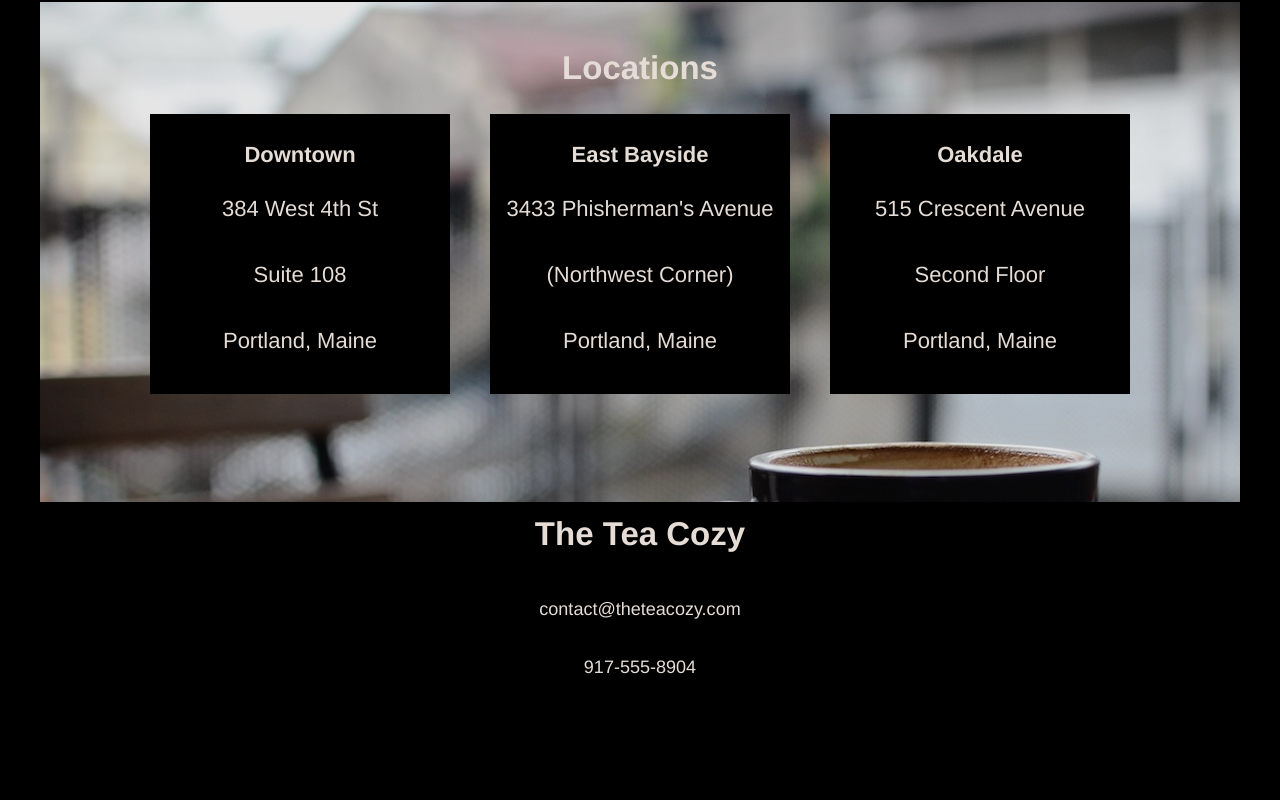
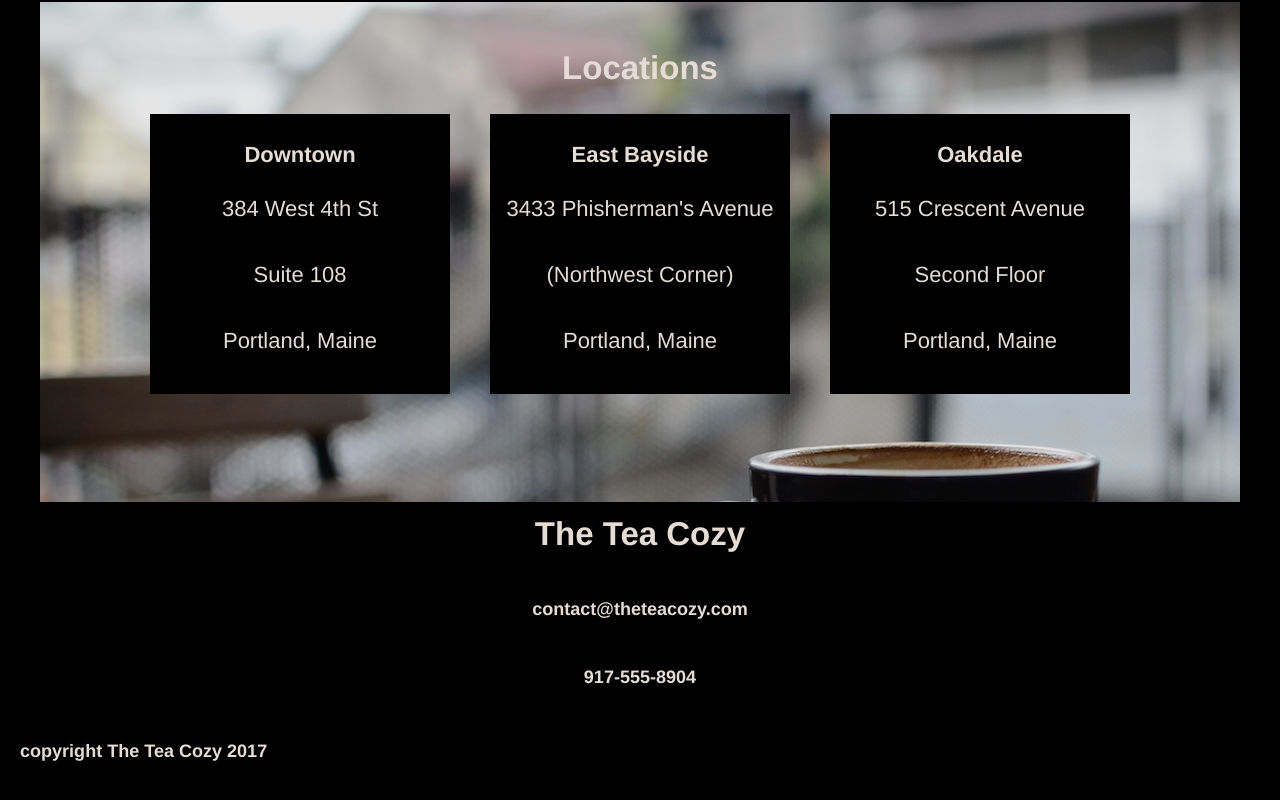
Before and after one commit to Islamkhan212/teacozy, a plain HTML site: page index.html in a window 1280 px wide. Shown: the part 1477-2277 px from the top of the page. Before the commit the page ends 2179 px from the top, so only its background shows below. Drawn offline with Linux system fonts and the light colour scheme.

Commit message:
footer add & final code

```diff
--- a/index.html
+++ b/index.html
@@ -13,7 +13,7 @@
     </div>
     <nav>
       <span> <a href="#mission">Mission</a></span>
-      <span> <a href="#featuredtea">Featured Tea</a></span>
+      <span> <a href="#teasection">Featured Tea</a></span>
       <span> <a href="#location">Locations</a></span>
     </nav>
   </header>
@@ -87,5 +87,9 @@
         <h5>917-555-8904</h5>
       </section>
     </main>
+    <!-- Footer Section -->
+    <footer>
+      <h5>copyright The Tea Cozy 2017</h5>
+    </footer>
   </body>
 </html>
--- a/resources/css/style.css
+++ b/resources/css/style.css
@@ -23,7 +23,7 @@ a {
   text-decoration: underline;
 }
 
-h2, h4, h3 {
+h2, h4, h3, h5{
   font-weight: bold;
   padding: 10px;
 
@@ -131,3 +131,8 @@ h5 {
   font-size: 0.82em;
   padding-top: 40px;
 }
+footer h5 {
+  text-align: left;
+  padding-left: 20px;
+  margin-bottom: 30px;
+}
```
